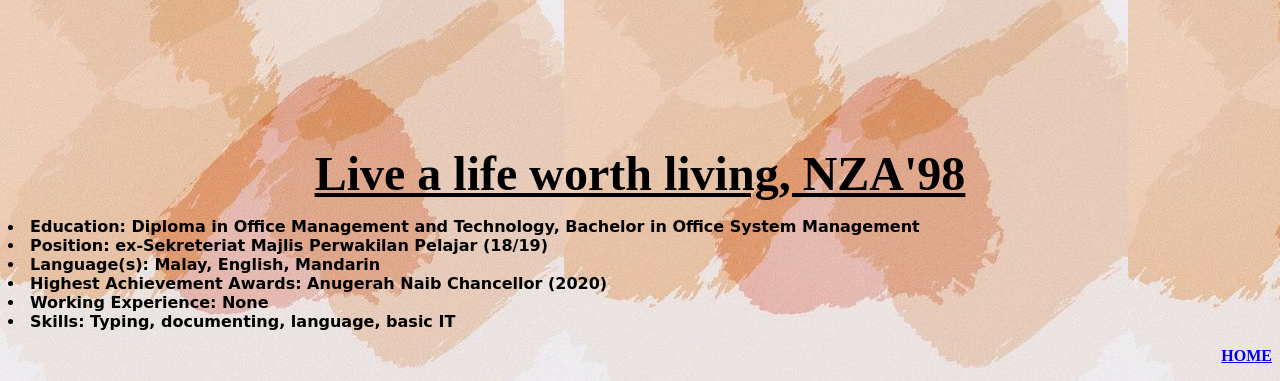
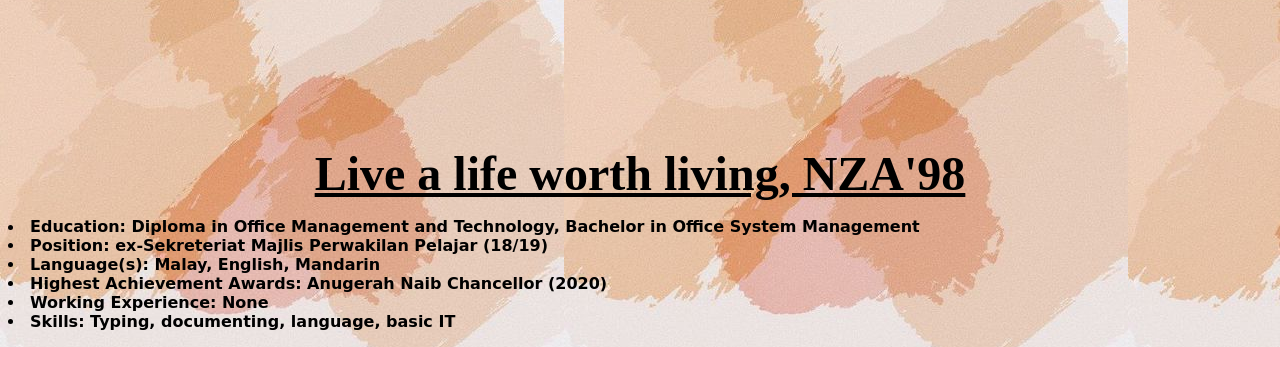
Before and after one commit to NurZuehamizaArina/portfolio, a plain HTML site: page portfolio.html in a window 1280 px wide. Shown: the part 606-987 px from the top of the page. After the commit the page ends 953 px from the top, so only its background shows below. Drawn offline with Linux system fonts and the light colour scheme.

Commit message:
Update portfolio.html

```diff
--- a/portfolio.html
+++ b/portfolio.html
@@ -27,7 +27,7 @@
 
 		<P align="Right">
 		<!--internal link-->
-<A HREF="index.html">HOME</A></P align="Right"></p>
+
 
 </html>
 </body>
```
